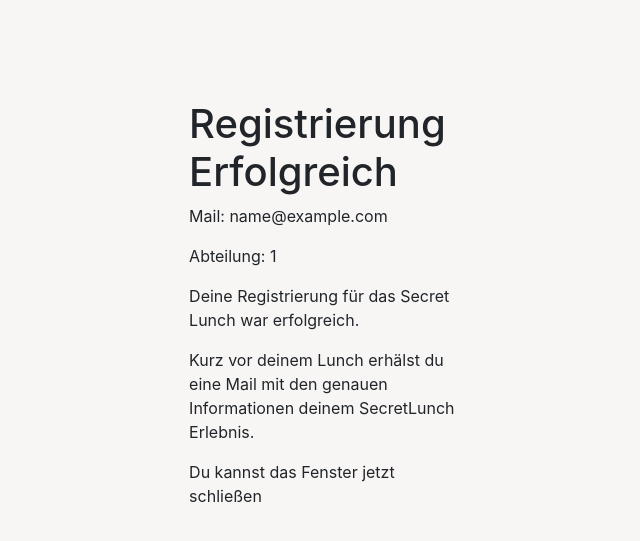
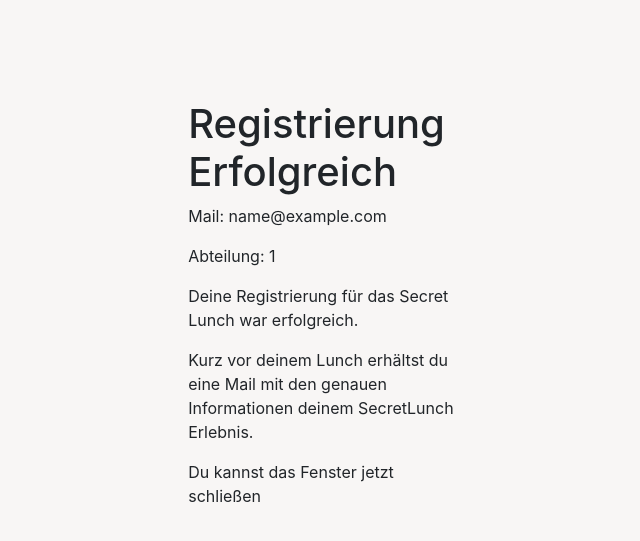
Before and after one commit to niguen/BreakingBridges-Flask, a Flask app: page /invitation in a window 1280 px wide. Shown: the part 66-607 px from the top of the page, without its empty margins (318-958 px from the left). Run offline with Flask 3, Linux system fonts and the light colour scheme; the visitor is signed in with stand-in values (Sample User, id 1).

Commit message:
spelling fixed

```diff
--- a/templates/departmentSelektion.html
+++ b/templates/departmentSelektion.html
@@ -33,7 +33,7 @@
                       <option value="IT">IT</option>
                       <option value="HR">HR</option>
                       <option value="Marketing">Marketing</option>
-                      <option value="Finanzen">Marketing</option>
+                      <option value="Finanzen">Finanzen</option>
                     </select>
                   </div>
             </div>
--- a/templates/invitation.html
+++ b/templates/invitation.html
@@ -18,7 +18,7 @@
             <p>Mail: {{  mail }}</p>
             <p>Abteilung: {{ department}}</p>
             <p>Deine Registrierung für das Secret Lunch war erfolgreich.</p>
-            <p>Kurz vor deinem Lunch erhälst du eine Mail mit den genauen Informationen deinem SecretLunch Erlebnis. </p>
+            <p>Kurz vor deinem Lunch erhältst du eine Mail mit den genauen Informationen deinem SecretLunch Erlebnis. </p>
             <p>Du kannst das Fenster jetzt schließen</p>
 
         </div>
```
